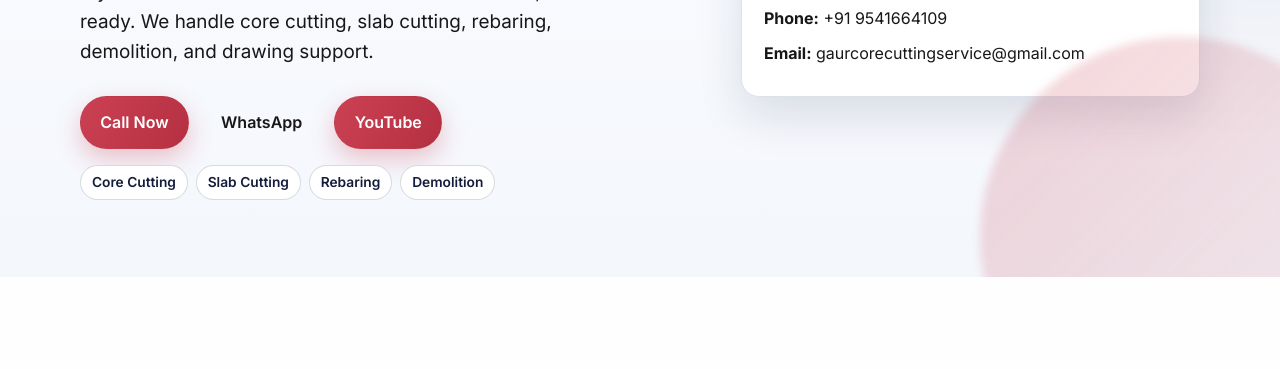
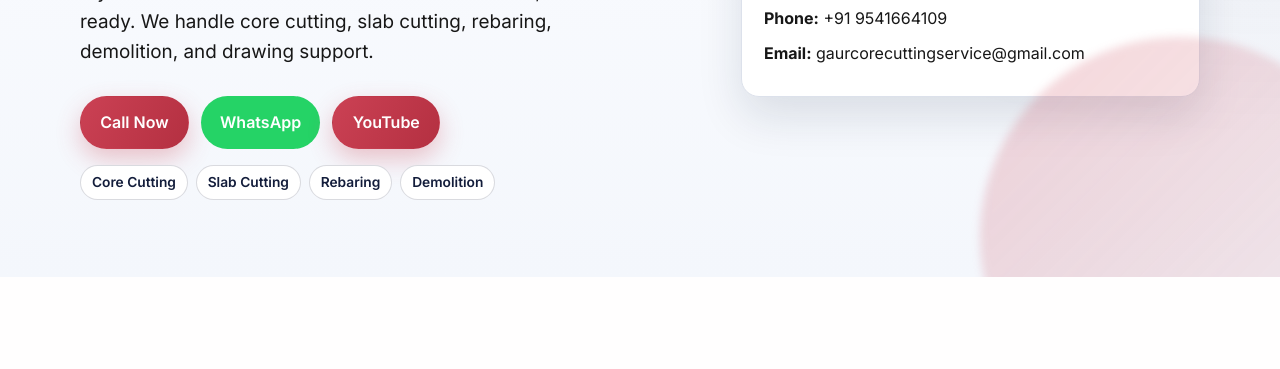
Before and after one commit to gaurenterprise/gaurcorecuttingservice, a plain HTML site: page index.html in a window 1280 px wide. Shown: the part 419-788 px from the top of the page. Drawn offline with Linux system fonts and the light colour scheme.

Commit message:
Update styles.css

```diff
--- a/styles.css
+++ b/styles.css
@@ -247,10 +247,14 @@ h1 {
   box-shadow: 0 10px 25px rgba(203, 65, 84, 0.3);
 }
 
-.btn-outline {
-  color: var(--brand-ink);
-  border-color: rgba(19, 29, 59, 0.25);
-  background: #fff;
+.btn-whatsapp {
+  background-color: #25D366;
+  color: #fff;
+  border: none;
+}
+
+.btn-whatsapp:hover {
+  background-color: #1DA851;
 }
 
 .hero-card {
```
